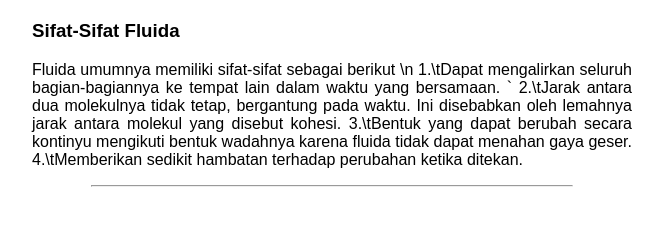
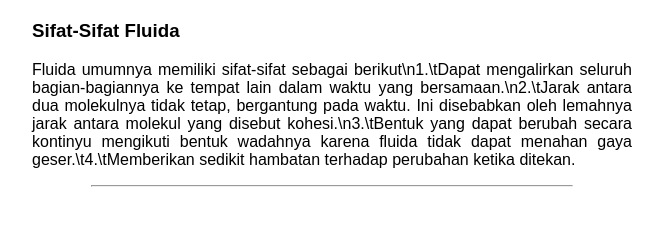
Before and after one commit to LLENN8/kodular_content, a plain HTML site: page sifat fluida.html in a window 1280 px wide. Shown: the whole page, without its empty margins (308-970 px from the left). Drawn offline with Linux system fonts and the light colour scheme.

Commit message:
Update sifat fluida.html

```diff
--- a/sifat fluida.html
+++ b/sifat fluida.html
@@ -26,12 +26,7 @@
     <h3>Sifat-Sifat Fluida</h3>
 
     <p>
-        Fluida umumnya memiliki sifat-sifat sebagai berikut
-        \n
-        1.\tDapat mengalirkan seluruh bagian-bagiannya ke tempat lain dalam waktu yang bersamaan.
-`       2.\tJarak antara dua molekulnya tidak tetap, bergantung pada waktu. Ini disebabkan oleh lemahnya jarak antara molekul yang disebut kohesi.
-        3.\tBentuk yang dapat berubah secara kontinyu mengikuti bentuk wadahnya karena fluida tidak dapat menahan gaya geser.
-        4.\tMemberikan sedikit hambatan terhadap perubahan ketika ditekan.
+        Fluida umumnya memiliki sifat-sifat sebagai berikut\n1.\tDapat mengalirkan seluruh bagian-bagiannya ke tempat lain dalam waktu yang bersamaan.\n2.\tJarak antara dua molekulnya tidak tetap, bergantung pada waktu. Ini disebabkan oleh lemahnya jarak antara molekul yang disebut kohesi.\n3.\tBentuk yang dapat berubah secara kontinyu mengikuti bentuk wadahnya karena fluida tidak dapat menahan gaya geser.\t4.\tMemberikan sedikit hambatan terhadap perubahan ketika ditekan.
 
     </p>
     <hr>
```
